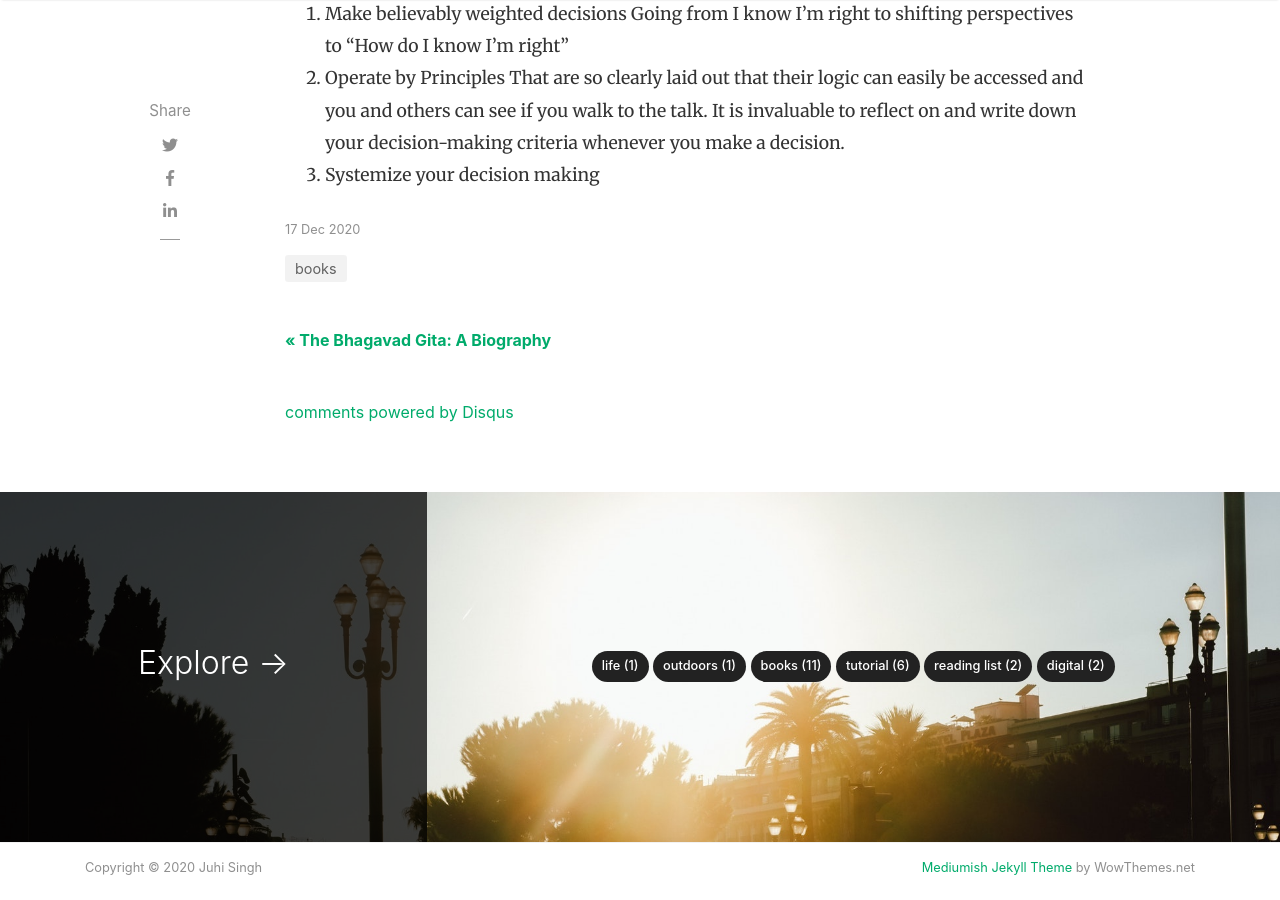
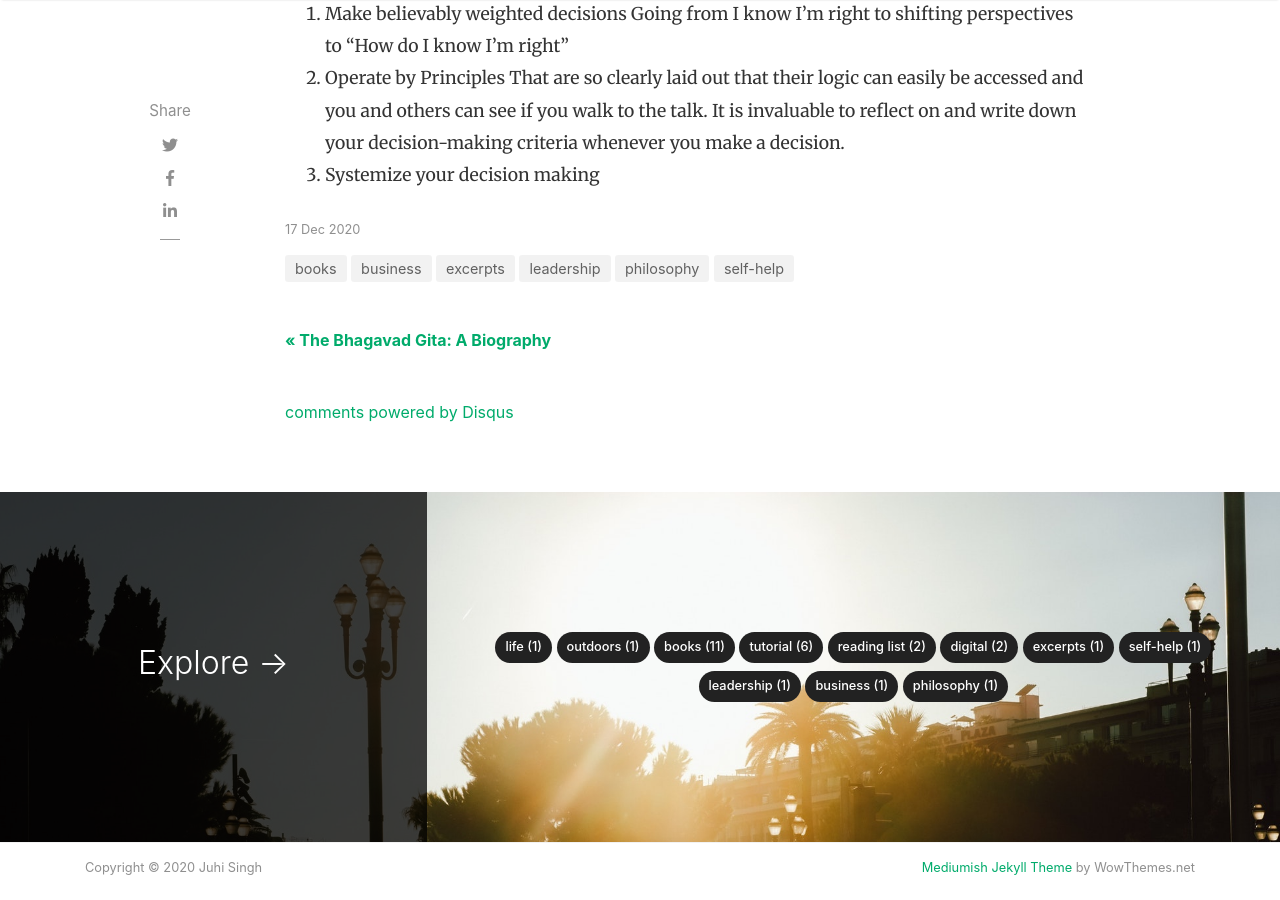
Before and after one commit to jsingh41/jsingh41.github.io, a Jekyll site: the page built from _posts/2020-12-17-principles.md, in a window 1280 px wide and 900 px high, scrolled down 2549 px. Built offline with Jekyll 4.4.1, drawn with Linux system fonts in a browser that asks for light colours; nearby versions of some CDN libraries; comment, search, counter and statistics services are not loaded.

Commit message:
Add tags

```diff
--- a/_posts/2020-12-17-principles.md
+++ b/_posts/2020-12-17-principles.md
@@ -2,7 +2,7 @@
 layout: post
 title:  "Principles"
 author: juhi
-categories: [ books ]
+categories: [ books, excerpts, self-help, leadership, business, philosophy ]
 image: assets/images/principles.jpg
 featured: true
 ---
```
